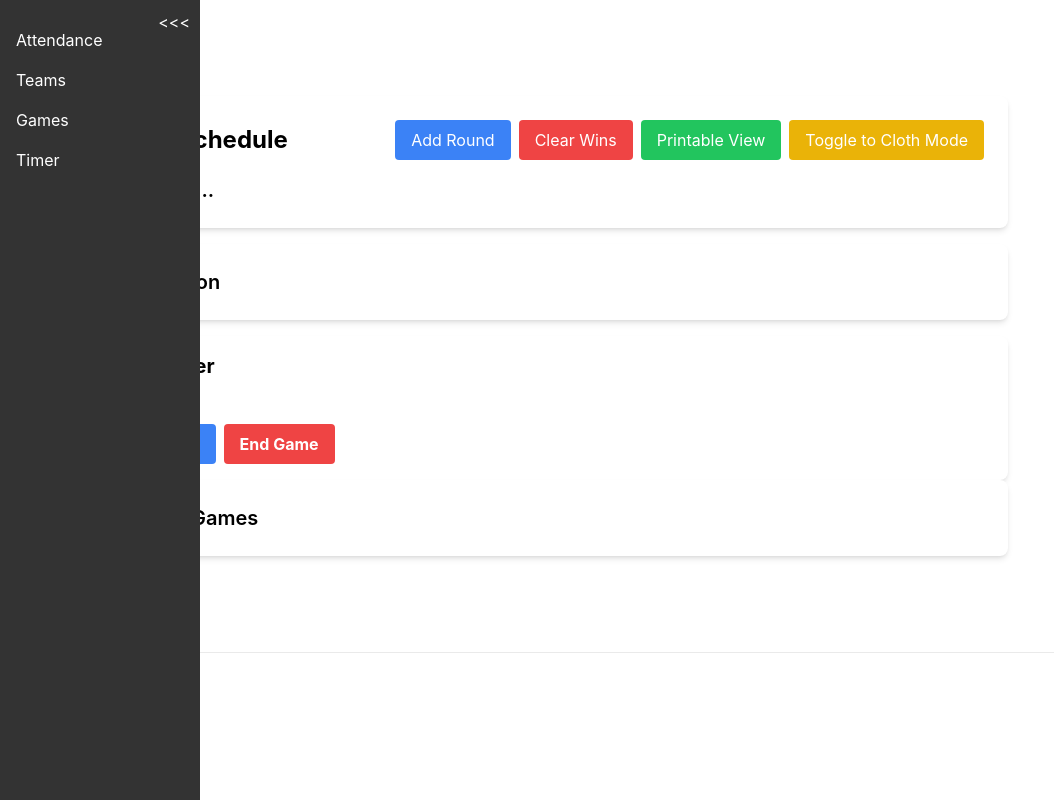
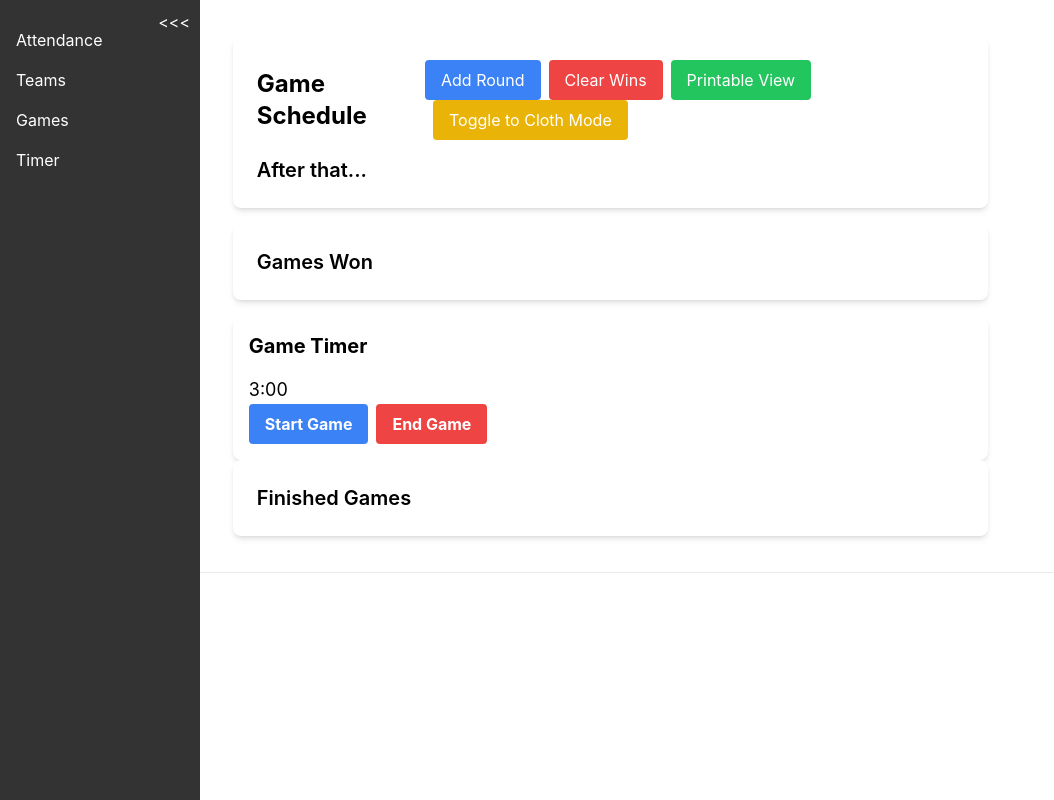
Before and after one commit to jsartin513/open-gym, a Next.js app: page /games in a window 1280 px wide. Shown: the whole page, without its empty margins (0-1054 px from the left). Built offline with nearby package versions, Linux system fonts and the light colour scheme.

Commit message:
Fix leftnav on games page

```diff
--- a/src/components/(layout)/layout.js
+++ b/src/components/(layout)/layout.js
@@ -13,7 +13,7 @@ export default function Layout({ children }) {
 
       <style jsx>{`
         main {
-          padding: 5rem 0;
+          padding: 20px;
           flex: 1;
           display: flex;
           flex-direction: column;
--- a/src/pages/games.js
+++ b/src/pages/games.js
@@ -132,7 +132,7 @@ const GamesPage = () => {
 
   return (
     <Layout>
-      <div className="container mx-auto p-4 pl-20">
+      <div className="container mx-auto p-4" style={{ paddingLeft: 'calc(20% + 1rem)' }}> {/* Adjusted padding */}
         <div className="bg-white shadow-md rounded-lg p-6 mb-4">
           <div className="flex justify-between items-center mb-4">
             <h1 className="text-2xl font-bold">Game Schedule</h1>
```
